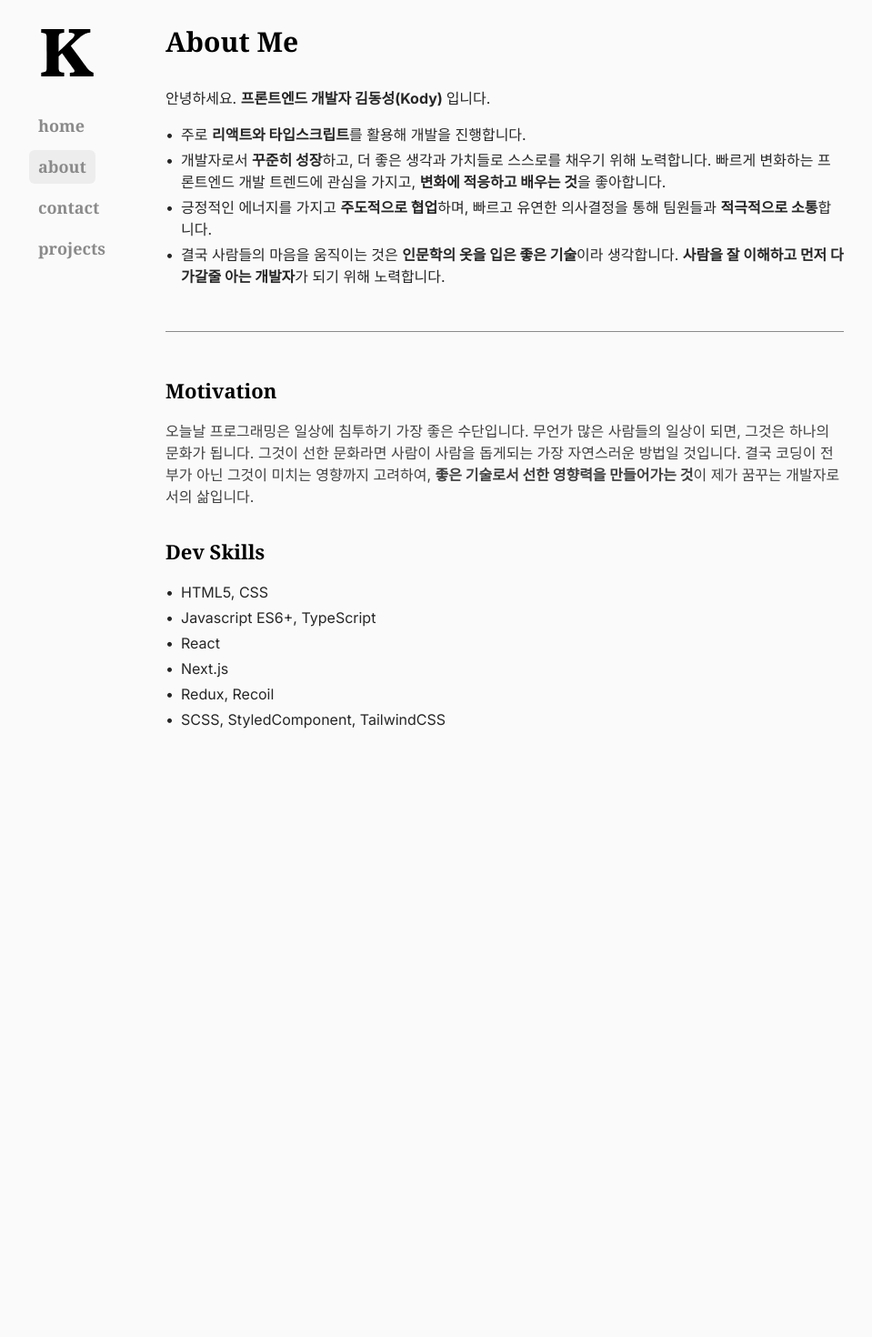
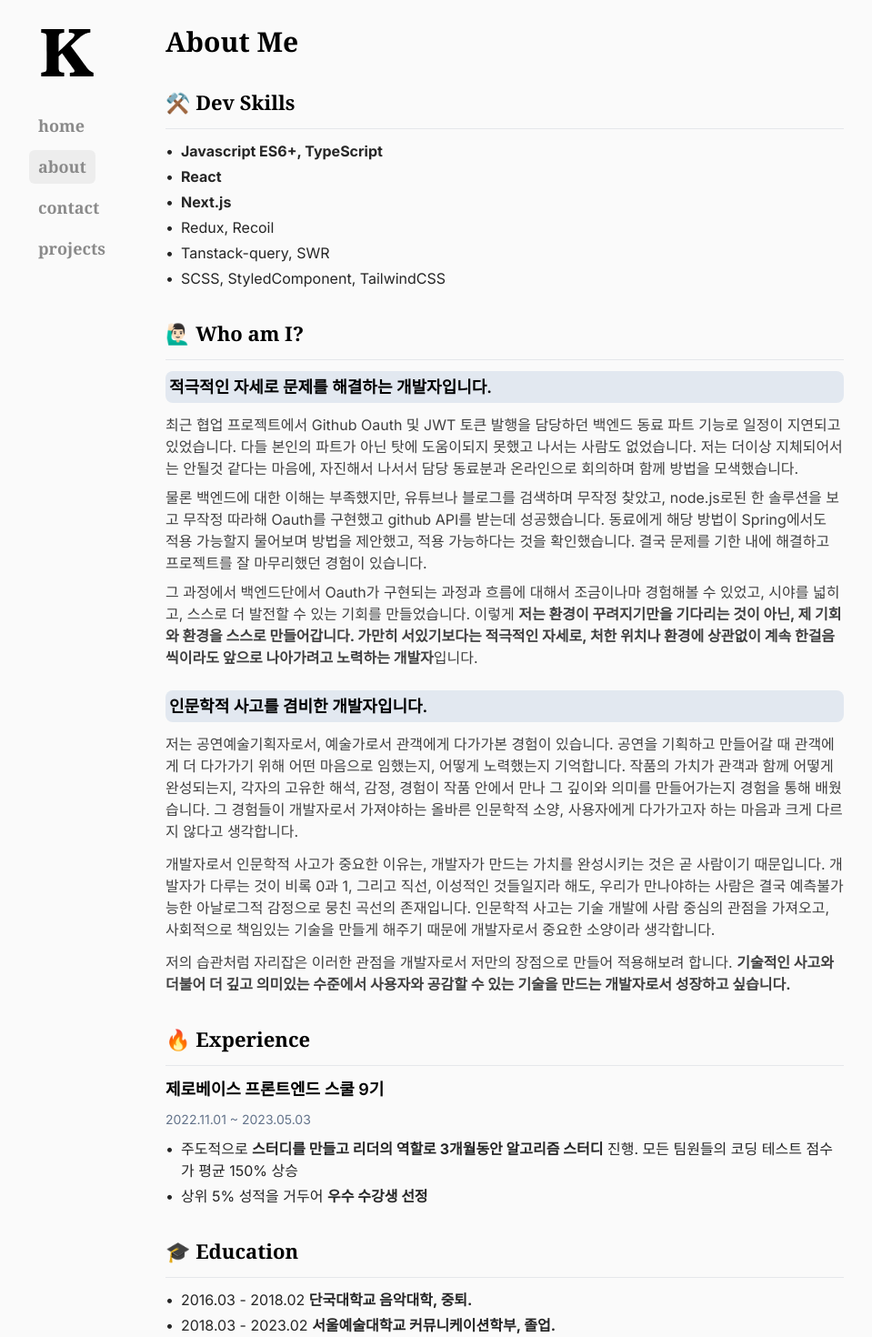
Before and after one commit to KodywiththeK/portfolio, a Next.js app: page /about in a window 1280 px wide. Shown: the part 100-1570 px from the top of the page at 91% size, without its empty margins (160-1119 px from the left). Before the commit the page ends 1063 px from the top, so only its background shows below. Built offline with nearby package versions, Linux system fonts and the light colour scheme; what prettier-plugin-tailwindcss would draw is missing.

Commit message:
v.20230710

```diff
--- a/src/app/about/page.tsx
+++ b/src/app/about/page.tsx
@@ -2,62 +2,29 @@ import React from 'react'
 
 export default function AboutPage() {
   return (
-    <section>
-      <h1 className="mb-8 font-serif text-3xl font-bold text-black dark:text-white">About Me</h1>
-      <p className="my-4 text-neutral-800 dark:text-neutral-200">
-        <span>{'안녕하세요. '}</span>
-        <b>{'프론트엔드 개발자 김동성(Kody) '}</b>
-        <span>{'입니다.'}</span>
-      </p>
-
+    <section className="flex flex-col gap-8">
+      <h1 className="font-serif text-3xl font-bold text-black dark:text-white">About Me</h1>
+      <div className="flex flex-col gap-3">
+        <h2 className="font-serif text-[22px] font-bold text-black dark:text-white">⚒️ Dev Skills</h2>
+        <hr />
         <ul className="prose prose-neutral dark:prose-invert flex flex-col gap-1 text-neutral-800 dark:text-neutral-200">
           <li className="flex">
             <div className="mr-2">{'•'}</div>
             <div>
-            {'주로'} <b>{'리액트와 타입스크립트'}</b>를 활용해 개발을 진행합니다.
+              <b>Javascript ES6+, TypeScript</b>
             </div>
           </li>
           <li className="flex">
             <div className="mr-2">{'•'}</div>
             <div>
-            개발자로서 <b>꾸준히 성장</b>하고, 더 좋은 생각과 가치들로 스스로를 채우기 위해 노력합니다. 빠르게 변화하는 프론트엔드 개발 트렌드에 관심을 가지고, <b>변화에 적응하고 배우는 것</b>을 좋아합니다.
+              <b>React</b>
             </div>
           </li>
           <li className="flex">
             <div className="mr-2">{'•'}</div>
             <div>
-            긍정적인 에너지를 가지고 <b>주도적으로 협업</b>하며, 빠르고 유연한 의사결정을 통해 팀원들과 <b>적극적으로 소통</b>합니다.
+              <b>Next.js</b>
             </div>
-        </li>
-        <li className="flex">
-          <div className="mr-2">{'•'}</div>
-          <div>
-            결국 사람들의 마음을 움직이는 것은 <b>인문학의 옷을 입은 좋은 기술</b>이라 생각합니다. <b>사람을 잘 이해하고 먼저 다가갈줄 아는 개발자</b>가 되기 위해 노력합니다.
-          </div>
-        </li>
-      </ul>
-      <div className="my-12 border-b-[0.5px] border-b-neutral-700 opacity-60 dark:border-b-neutral-200" />
-      <h2 className="mb-4 font-serif text-[22px] font-bold text-black dark:text-white">Motivation</h2>
-      <p className="mb-8">
-        오늘날 프로그래밍은 일상에 침투하기 가장 좋은 수단입니다. 무언가 많은 사람들의 일상이 되면, 그것은 하나의 문화가 됩니다. 그것이 선한 문화라면 사람이 사람을 돕게되는 가장 자연스러운 방법일 것입니다. 결국 코딩이 전부가 아닌 그것이 미치는 영향까지 고려하여, <b>좋은 기술로서 선한 영향력을 만들어가는 것</b>이 제가 꿈꾸는 개발자로서의 삶입니다.
-      </p>
-      <h2 className="mb-4 font-serif text-[22px] font-bold text-black dark:text-white">Dev Skills</h2>
-      <ul className="prose prose-neutral dark:prose-invert flex flex-col gap-1 text-neutral-800 dark:text-neutral-200">
-        <li className="flex">
-          <div className="mr-2">{'•'}</div>
-          <div>HTML5, CSS</div>
-        </li>
-        <li className="flex">
-          <div className="mr-2">{'•'}</div>
-          <div>Javascript ES6+, TypeScript</div>
-        </li>
-        <li className="flex">
-          <div className="mr-2">{'•'}</div>
-          <div>React</div>
-        </li>
-        <li className="flex">
-          <div className="mr-2">{'•'}</div>
-          <div>Next.js</div>
           </li>
           <li className="flex">
             <div className="mr-2">{'•'}</div>
@@ -65,9 +32,76 @@ export default function AboutPage() {
           </li>
           <li className="flex">
             <div className="mr-2">{'•'}</div>
+            <div>Tanstack-query, SWR</div>
+          </li>
+          <li className="flex">
+            <div className="mr-2">{'•'}</div>
             <div>SCSS, StyledComponent, TailwindCSS</div>
           </li>
         </ul>
+      </div>
+      <div className="flex flex-col gap-3">
+        <h2 className="font-serif text-[22px] font-bold text-black dark:text-white">🙋🏻‍♂️ Who am I?</h2>
+        <hr />
+        <h3 className="inline-block rounded-lg bg-slate-200 p-1 text-[18px] font-semibold text-black">적극적인 자세로 문제를 해결하는 개발자입니다.</h3>
+        <div className="flex flex-col gap-2">
+          <p>최근 협업 프로젝트에서 Github Oauth 및 JWT 토큰 발행을 담당하던 백엔드 동료 파트 기능로 일정이 지연되고 있었습니다. 다들 본인의 파트가 아닌 탓에 도움이되지 못했고 나서는 사람도 없었습니다. 저는 더이상 지체되어서는 안될것 같다는 마음에, 자진해서 나서서 담당 동료분과 온라인으로 회의하며 함께 방법을 모색했습니다.</p>
+          <p>물론 백엔드에 대한 이해는 부족했지만, 유튜브나 블로그를 검색하며 무작정 찾았고, node.js로된 한 솔루션을 보고 무작정 따라해 Oauth를 구현했고 github API를 받는데 성공했습니다. 동료에게 해당 방법이 Spring에서도 적용 가능할지 물어보며 방법을 제안했고, 적용 가능하다는 것을 확인했습니다. 결국 문제를 기한 내에 해결하고 프로젝트를 잘 마무리했던 경험이 있습니다.</p>
+          <p className="mb-3">
+            그 과정에서 백엔드단에서 Oauth가 구현되는 과정과 흐름에 대해서 조금이나마 경험해볼 수 있었고, 시야를 넓히고, 스스로 더 발전할 수 있는 기회를 만들었습니다. 이렇게 <b>저는 환경이 꾸려지기만을 기다리는 것이 아닌, 제 기회와 환경을 스스로 만들어갑니다. 가만히 서있기보다는 적극적인 자세로, 처한 위치나 환경에 상관없이 계속 한걸음씩이라도 앞으로 나아가려고 노력하는 개발자</b>입니다.
+          </p>
+        </div>
+        <h3 className="inline-block rounded-lg bg-slate-200 p-1 text-[18px] font-semibold text-black">인문학적 사고를 겸비한 개발자입니다.</h3>
+        <p>
+          저는 공연예술기획자로서, 예술가로서 관객에게 다가가본 경험이 있습니다. 공연을 기획하고 만들어갈 때 관객에게 더 다가가기 위해 어떤 마음으로 임했는지, 어떻게 노력했는지 기억합니다. 작품의 가치가 관객과 함께 어떻게 완성되는지, 각자의 고유한 해석, 감정, 경험이 작품 안에서 만나 그 깊이와 의미를 만들어가는지 경험을 통해 배웠습니다. 그 경험들이 개발자로서 가져야하는 올바른 인문학적 소양,
+          사용자에게 다가가고자 하는 마음과 크게 다르지 않다고 생각합니다.{' '}
+        </p>
+        <p>
+          개발자로서 인문학적 사고가 중요한 이유는, 개발자가 만드는 가치를 완성시키는 것은 곧 사람이기 때문입니다. 개발자가 다루는 것이 비록 0과 1, 그리고 직선, 이성적인 것들일지라 해도, 우리가 만나야하는 사람은 결국 예측불가능한 아날로그적 감정으로 뭉친 곡선의 존재입니다. 인문학적 사고는 기술 개발에 사람 중심의 관점을 가져오고, 사회적으로 책임있는 기술을 만들게 해주기 때문에 개발자로서 중요한
+          소양이라 생각합니다.
+        </p>
+        <p>
+          저의 습관처럼 자리잡은 이러한 관점을 개발자로서 저만의 장점으로 만들어 적용해보려 합니다. <b>기술적인 사고와 더불어 더 깊고 의미있는 수준에서 사용자와 공감할 수 있는 기술을 만드는 개발자로서 성장하고 싶습니다.</b>
+        </p>
+      </div>
+      <div className="flex flex-col gap-3">
+        <h2 className="font-serif text-[22px] font-bold text-black dark:text-white">🔥 Experience</h2>
+        <hr />
+        <h3 className="text-[18px] font-semibold text-black">제로베이스 프론트엔드 스쿨 9기</h3>
+        <p className="text-[14px] leading-4 text-slate-500">2022.11.01 ~ 2023.05.03</p>
+        <ul className="prose prose-neutral dark:prose-invert flex flex-col gap-1 text-neutral-800 dark:text-neutral-200">
+          <li className="flex">
+            <div className="mr-2">{'•'}</div>
+            <div>
+              주도적으로 <b>스터디를 만들고 리더의 역할로 3개월동안 알고리즘 스터디</b> 진행. 모든 팀원들의 코딩 테스트 점수가 평균 150% 상승
+            </div>
+          </li>
+          <li className="flex">
+            <div className="mr-2">{'•'}</div>
+            <div>
+              상위 5% 성적을 거두어 <b>우수 수강생 선정</b>
+            </div>
+          </li>
+        </ul>
+      </div>
+      <div className="flex flex-col gap-3">
+        <h2 className="font-serif text-[22px] font-bold text-black dark:text-white">🎓 Education</h2>
+        <hr />
+        <ul className="prose prose-neutral dark:prose-invert flex flex-col gap-1 text-neutral-800 dark:text-neutral-200">
+          <li className="flex">
+            <div className="mr-2">{'•'}</div>
+            <div>
+              2016.03 - 2018.02 <b>단국대학교 음악대학, 중퇴.</b>
+            </div>
+          </li>
+          <li className="flex">
+            <div className="mr-2">{'•'}</div>
+            <div>
+              2018.03 - 2023.02 <b>서울예술대학교 커뮤니케이션학부, 졸업.</b>
+            </div>
+          </li>
+        </ul>
+      </div>
     </section>
   )
 }
--- a/src/app/page.tsx
+++ b/src/app/page.tsx
@@ -9,19 +9,40 @@ export default async function Home() {
   return (
     <section>
       <h1 className="mb-8 font-serif text-3xl font-bold tracking-tight text-black dark:text-white">{'Kody Kim'}</h1>
-      <p className="my-5 max-w-[460px] text-neutral-800 dark:text-neutral-200">
+      <p className="mt-5 w-full text-lg text-neutral-800 dark:text-neutral-200 ">
         <span>{'안녕하세요. '}</span>
         <b>{'프론트엔드 개발자 김동성(Kody)'}</b>
         <span>{'입니다.'}</span>
-        <br />
-        <span>주로</span>
-        <b>{' React, Typescript'}</b>
-        <span>를 기반으로 개발하고 있습니다.</span>
-        <br />
-        <span>
-          사람들의 일상속 스미는, <b>선한 영향력</b>을 만드는 개발자를 꿈꿉니다.
-        </span>
       </p>
+      <br />
+      <ul className="prose prose-neutral dark:prose-invert flex flex-col gap-2 text-neutral-800 dark:text-neutral-200">
+        <li className="flex">
+          <div className="mr-2">{'•'}</div>
+          <div>
+            {'주로'} <b>{'리액트와 타입스크립트'}</b>를 활용해 개발을 진행합니다.
+          </div>
+        </li>
+        <li className="flex">
+          <div className="mr-2">{'•'}</div>
+          <div>
+            아이디어만 있다면 생각하는 모든것을 펼칠 수 있는 이곳에, 언젠가 그려낼 제 세상을 기대하고있습니다. <b>좋은 기술로서 사람이 서로 돕는 문화를 만들어가는 것</b>이 제가 꿈꾸는 개발자로서의 삶입니다.
+          </div>
+        </li>
+        <li className="flex">
+          <div className="mr-2">{'•'}</div>
+          <div>더 좋은 생각과 가치들로 스스로를 채우기 위해 노력합니다. 변화하는 트렌드에 관심을 가지고, 적응하고 배우는 것을 즐깁니다.</div>
+        </li>
+        <li className="flex">
+          <div className="mr-2">{'•'}</div>
+          <div>긍정적인 에너지를 가지고 주도적으로 행동하며, 빠르고 유연한 의사결정을 통해 팀원들과 적극적으로 소통합니다.</div>
+        </li>
+        <li className="flex">
+          <div className="mr-2">{'•'}</div>
+          <div>
+            결국 사람들의 마음을 움직이는 것은 <b>인문학의 옷을 입은 좋은 기술</b>이라 생각합니다. 단순히 기술적인 구현만을 고민하는 것이 아니라, 서비스와 유저에대해 생각하고, 더 나아가 그것이 우리의 일상에 미칠 영향력까지도 고려할 줄 아는 사람으로 성장하고자 합니다.
+          </div>
+        </li>
+      </ul>
       <div className="my-8 flex flex-col items-start md:flex-row md:items-center">
         <Image src={'/images/profile.png'} alt={'profile'} width={120} height={120} className="rounded-full" />
         <div className="ml-0 mt-8 space-y-2 text-neutral-500 dark:text-neutral-400 md:ml-6 md:mt-0">
--- a/src/app/projects/[slug]/page.tsx
+++ b/src/app/projects/[slug]/page.tsx
@@ -21,7 +21,7 @@ export default async function ProjectDetail({ params: { slug } }: ProjectDetailP
   return (
     <section>
       <h1 className="mb-8 font-serif text-3xl font-bold text-black dark:text-white">{project.title}</h1>
-      <article className="overflow-hidden rounded-2xl bg-neutral-100 p-2 shadow-lg">
+      <article className="overflow-hidden rounded-2xl bg-neutral-100 p-2 text-black shadow-lg">
         <Image src={`/images/${project.image}`} alt={`${project.title}`} width={800} height={500} className="my-4 rounded-xl shadow-lg" />
         <Markdown markdown={markdown} />
       </article>
--- a/src/components/FilteredProjects.tsx
+++ b/src/components/FilteredProjects.tsx
@@ -22,7 +22,7 @@ export default function FilteredProjects({ projects }: FilterPropsType) {
     <>
       <div className="mb-8 flex flex-wrap gap-2">
         {categories.map((category, index) => (
-          <button onClick={() => onClickHandler(category)} key={index} className={`${filter.includes(category) ? 'bg-neutral-200 dark:bg-neutral-700' : 'bg-neutral-100 dark:bg-neutral-800'} rounded-xl  px-3 py-1.5 font-semibold transition-all hover:bg-neutral-200  dark:hover:bg-neutral-700`}>
+          <button onClick={() => onClickHandler(category)} key={index} className={`${filter.includes(category) ? 'bg-neutral-400 dark:bg-neutral-400' : 'bg-neutral-200 dark:bg-neutral-700'} rounded-xl  px-3 py-1.5 font-semibold transition-all hover:bg-neutral-200  dark:hover:bg-neutral-700`}>
             {category}
           </button>
         ))}
--- a/src/components/Markdown.tsx
+++ b/src/components/Markdown.tsx
@@ -29,7 +29,7 @@ export default function Markdown({ markdown }: MarkdownType) {
             )
           },
           h1: ({ children }) => <h1 className={styles.heading}>{children}</h1>,
-          h2: ({ children }) => <h2 className={`${styles.subheading} bg-neutral-300 dark:bg-neutral-600`}>{children}</h2>,
+          h2: ({ children }) => <h2 className={`${styles.subheading} bg-neutral-300`}>{children}</h2>,
           h3: ({ children }) => <h3 className={styles.semiheading}>{children}</h3>,
           p: ({ children }) => <p className={styles.paragraph}>{children}</p>,
           a: ({ children, href }) => (
```
Also changed, not shown: data/projects.json (+27 -16 lines), public/posts/kodistagram.md (added, +48 -0 lines), public/posts/myLittleForest.md (+21 -26 lines), public/images/kodistagram.png (added). Lines whose indentation alone changed are shown as unchanged.
